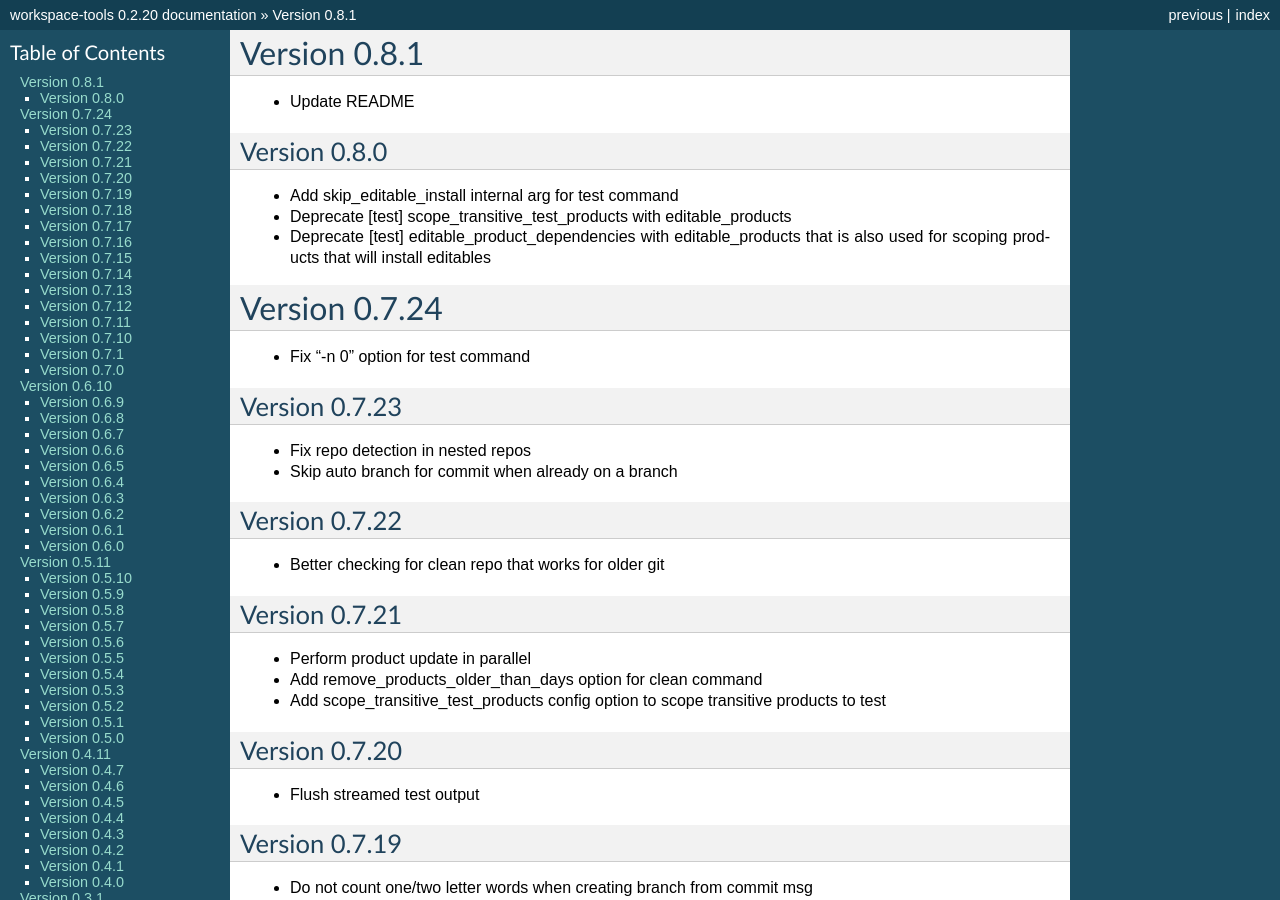
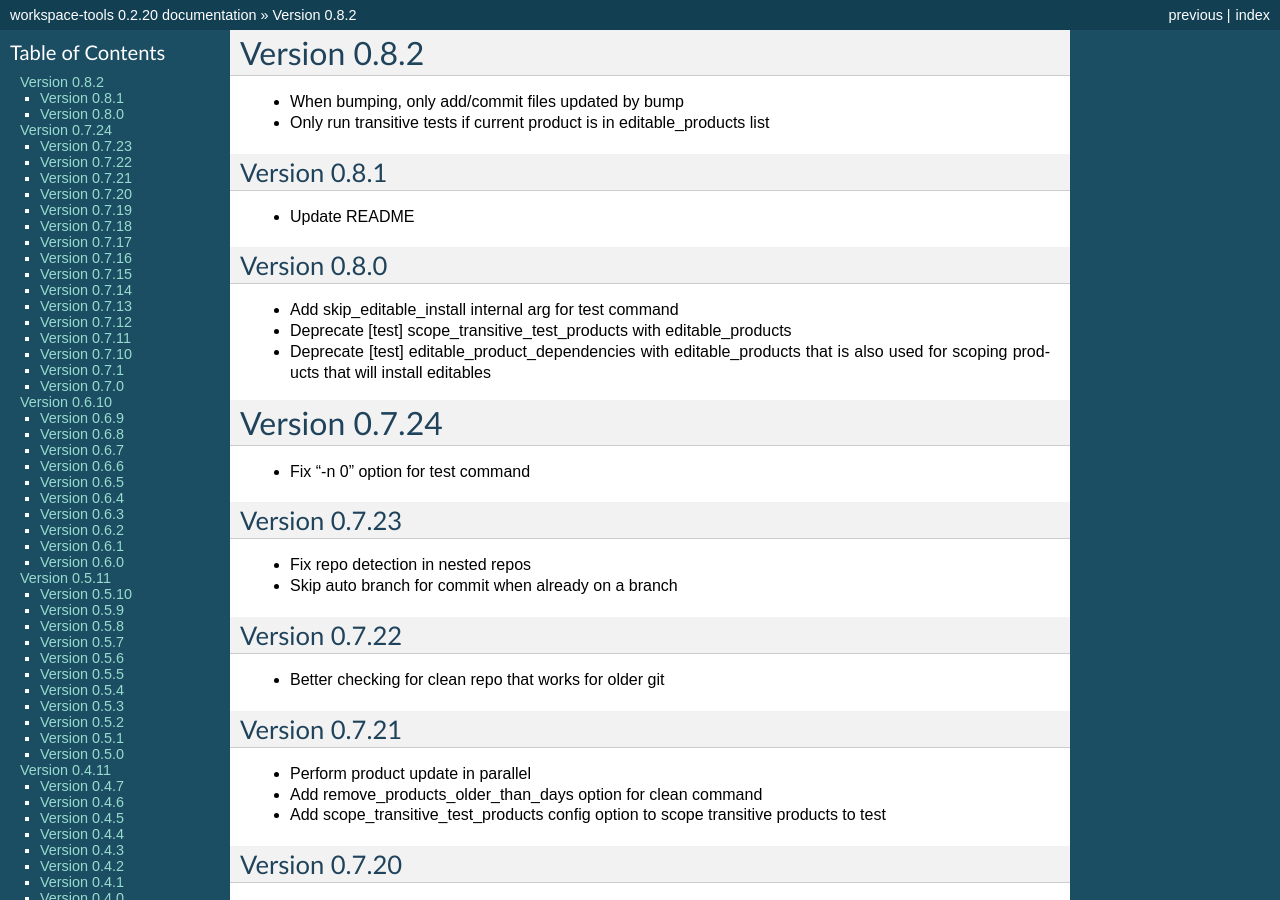
Before and after one commit to maxzheng/workspace-tools, a Sphinx documentation site: the page built from docs/CHANGELOG.rst, in a window 1280 px wide and 900 px high. Built offline with Sphinx 7.4.7, drawn with Linux system fonts in a browser that asks for light colours; some of the changed text lies outside the part shown.

Commit message:
Publish version 0.8.2

```diff
--- a/docs/CHANGELOG.rst
+++ b/docs/CHANGELOG.rst
@@ -1,5 +1,11 @@
+Version 0.8.2
+================================================================================
+
+* When bumping, only add/commit files updated by bump
+* Only run transitive tests if current product is in editable_products list
+
 Version 0.8.1
-================================================================================
+--------------------------------------------------------------------------------
 
 * Update README
 
--- a/setup.py
+++ b/setup.py
@@ -10,7 +10,7 @@ def find_files(path):
 
 setuptools.setup(
   name='workspace-tools',
-  version='0.8.1',
+  version='0.8.2',
 
   author='Max Zheng',
   author_email='maxzheng.os @t gmail.com',
```
